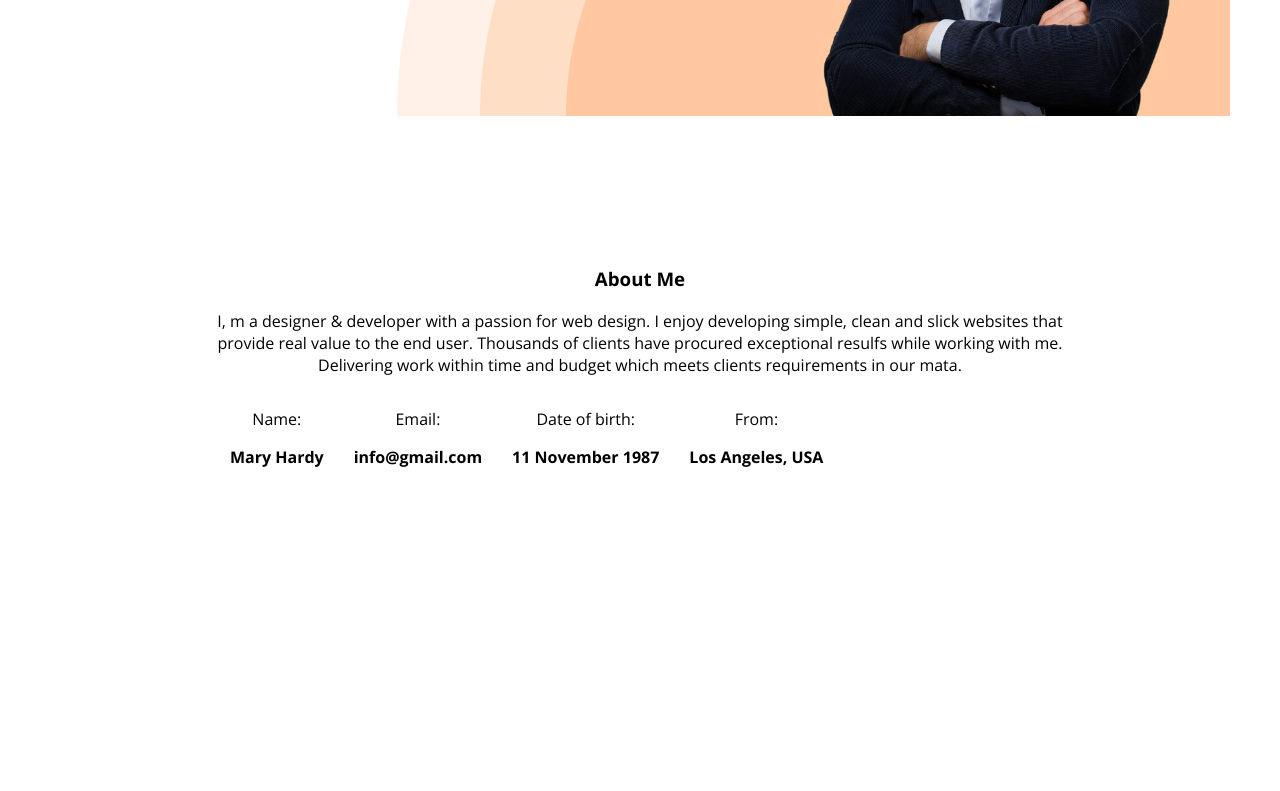
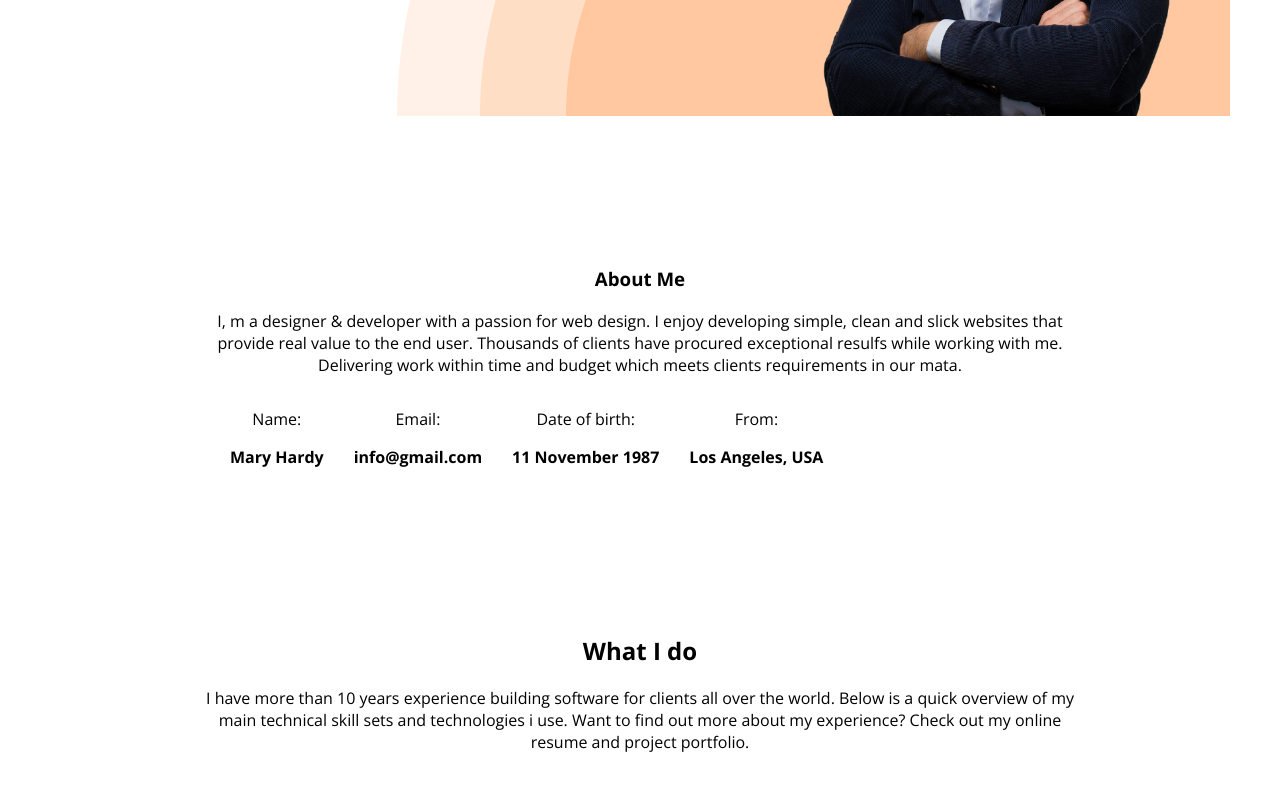
Before and after one commit to Akash-Kumar-Sarkar/web-portfolio, a plain HTML site: page index.html in a window 1280 px wide. Shown: the part 515-1306 px from the top of the page. Before the commit the page ends 1149 px from the top, so only its background shows below. Drawn offline with nearby package versions, Linux system fonts and the light colour scheme.

Commit message:
what i do

```diff
--- a/index.html
+++ b/index.html
@@ -58,6 +58,12 @@
        </div>
     </div>
 </section>
+<section class="what">
+    <div>
+        <h2>What I do</h2>
+        <p>I have more than 10 years experience building software for clients all over the world. Below is a quick overview of my main technical skill sets and technologies i use. Want to find out more about my experience? Check out my online resume and project portfolio.</p>
+    </div>
+</section>
     </main>
     <footer>
 
--- a/style/style.css
+++ b/style/style.css
@@ -66,3 +66,9 @@ nav a{
 .pa{
     font-weight: bold;
 }
+.what{
+    text-align: center;
+    margin: 150px;
+    align-items: center;
+    margin-bottom: 0px;
+}
```
